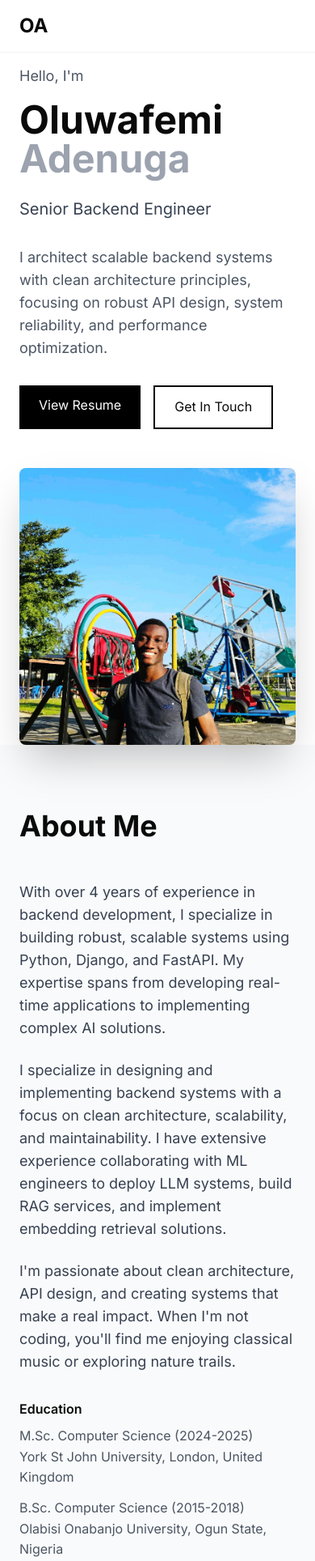
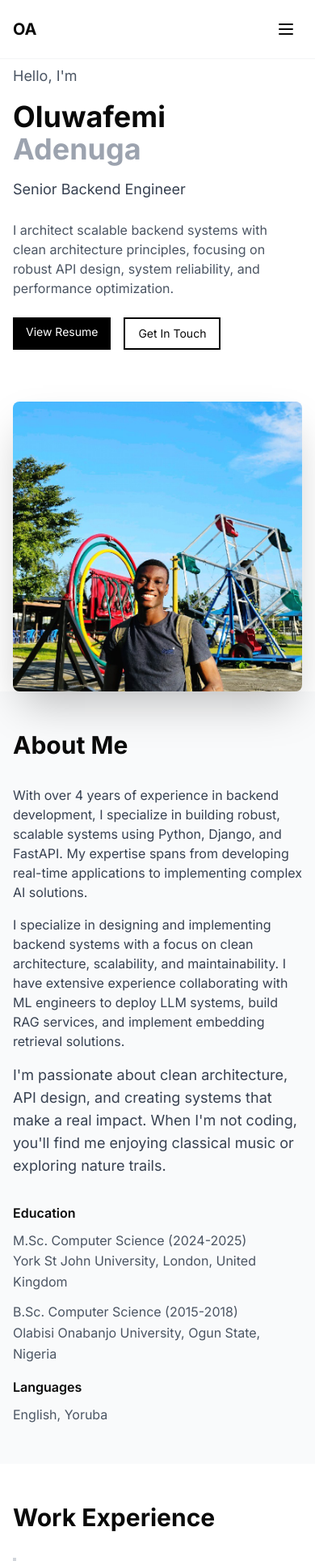
Before and after one commit to phemmylintry/phemmylintry, a Next.js app: page / in a window 390 px wide. Shown: the top 1928 px of the page at 81% size. Built offline with nearby package versions, Linux system fonts and the light colour scheme.

Commit message:
Improve mobile responsiveness across all sections

```diff
--- a/app/page.tsx
+++ b/app/page.tsx
@@ -9,6 +9,7 @@ export default function Home() {
     email: "",
     message: ""
   });
+  const [mobileMenuOpen, setMobileMenuOpen] = useState(false);
 
   const handleSubmit = (e: React.FormEvent) => {
     e.preventDefault();
@@ -22,35 +23,51 @@ export default function Home() {
     <div className="min-h-screen bg-white">
       {/* Header */}
       <header className="fixed w-full top-0 bg-white/95 backdrop-blur-sm z-50 border-b border-gray-100">
-        <div className="max-w-7xl mx-auto px-6 py-4">
+        <div className="max-w-7xl mx-auto px-4 sm:px-6 py-4">
           <nav className="flex justify-between items-center">
-            <a href="#home" className="text-2xl font-bold hover:text-gray-600 transition-colors">OA</a>
-            <div className="hidden md:flex gap-8">
+            <a href="#home" className="text-xl sm:text-2xl font-bold hover:text-gray-600 transition-colors">OA</a>
+            <div className="hidden md:flex gap-4 lg:gap-8">
               <a href="#home" className="hover:text-gray-600 transition-colors">Home</a>
               <a href="#about" className="hover:text-gray-600 transition-colors">About</a>
               <a href="#experience" className="hover:text-gray-600 transition-colors">Experience</a>
               <a href="#skills" className="hover:text-gray-600 transition-colors">Skills</a>
               <a href="#contact" className="hover:text-gray-600 transition-colors">Contact</a>
             </div>
+            {/* Mobile menu button */}
+            <button className="md:hidden p-2" onClick={() => setMobileMenuOpen(!mobileMenuOpen)}>
+              <svg className="w-6 h-6" fill="none" stroke="currentColor" viewBox="0 0 24 24">
+                <path strokeLinecap="round" strokeLinejoin="round" strokeWidth={2} d={mobileMenuOpen ? "M6 18L18 6M6 6l12 12" : "M4 6h16M4 12h16M4 18h16"} />
+              </svg>
+            </button>
           </nav>
+          {/* Mobile menu */}
+          {mobileMenuOpen && (
+            <div className="md:hidden mt-4 pb-4 border-t pt-4">
+              <a href="#home" onClick={() => setMobileMenuOpen(false)} className="block py-2 hover:text-gray-600 transition-colors">Home</a>
+              <a href="#about" onClick={() => setMobileMenuOpen(false)} className="block py-2 hover:text-gray-600 transition-colors">About</a>
+              <a href="#experience" onClick={() => setMobileMenuOpen(false)} className="block py-2 hover:text-gray-600 transition-colors">Experience</a>
+              <a href="#skills" onClick={() => setMobileMenuOpen(false)} className="block py-2 hover:text-gray-600 transition-colors">Skills</a>
+              <a href="#contact" onClick={() => setMobileMenuOpen(false)} className="block py-2 hover:text-gray-600 transition-colors">Contact</a>
+            </div>
+          )}
         </div>
       </header>
 
       {/* Hero Section */}
       <section id="home" className="pt-20 min-h-screen flex items-center">
-        <div className="max-w-7xl mx-auto px-6 w-full">
-          <div className="grid md:grid-cols-2 gap-12 items-center">
+        <div className="max-w-7xl mx-auto px-4 sm:px-6 w-full">
+          <div className="grid md:grid-cols-2 gap-8 md:gap-12 items-center">
             <div>
               <p className="text-gray-600 mb-4 text-lg">Hello, I&apos;m</p>
-              <h1 className="text-5xl md:text-7xl font-bold mb-6">
+              <h1 className="text-4xl sm:text-5xl md:text-7xl font-bold mb-4 sm:mb-6">
                 Oluwafemi
                 <br />
                 <span className="text-gray-400">Adenuga</span>
               </h1>
-              <p className="text-xl md:text-2xl text-gray-700 mb-8">
+              <p className="text-lg sm:text-xl md:text-2xl text-gray-700 mb-6 sm:mb-8">
                 Senior Backend Engineer
               </p>
-              <p className="text-lg text-gray-600 mb-8 max-w-lg">
+              <p className="text-base sm:text-lg text-gray-600 mb-6 sm:mb-8 max-w-lg">
                 I architect scalable backend systems with clean architecture principles,
                 focusing on robust API design, system reliability, and performance optimization.
               </p>
@@ -59,20 +76,20 @@ export default function Home() {
                   href="https://drive.google.com/open?id=1wQLCNf8gg4eVPy60mST0h0y1obYUuzpt&usp=drive_fs"
                   target="_blank"
                   rel="noopener noreferrer"
-                  className="px-6 py-3 bg-black text-white hover:bg-gray-800 transition-colors"
+                  className="px-4 sm:px-6 py-2 sm:py-3 bg-black text-white hover:bg-gray-800 transition-colors text-sm sm:text-base"
                 >
                   View Resume
                 </a>
                 <a
                   href="#contact"
-                  className="px-6 py-3 border-2 border-black hover:bg-black hover:text-white transition-all"
+                  className="px-4 sm:px-6 py-2 sm:py-3 border-2 border-black hover:bg-black hover:text-white transition-all text-sm sm:text-base"
                 >
                   Get In Touch
                 </a>
               </div>
             </div>
-            <div className="relative">
-              <div className="relative w-full aspect-square max-w-md mx-auto">
+            <div className="relative mt-8 md:mt-0">
+              <div className="relative w-full aspect-square max-w-sm md:max-w-md mx-auto">
                 <Image
                   src="/profile.jpeg"
                   alt="Oluwafemi Adenuga"
@@ -88,17 +105,17 @@ export default function Home() {
       </section>
 
       {/* About Section */}
-      <section id="about" className="py-20 bg-gray-50">
-        <div className="max-w-7xl mx-auto px-6">
-          <h2 className="text-4xl font-bold mb-12">About Me</h2>
+      <section id="about" className="py-12 sm:py-20 bg-gray-50">
+        <div className="max-w-7xl mx-auto px-4 sm:px-6">
+          <h2 className="text-3xl sm:text-4xl font-bold mb-8 sm:mb-12">About Me</h2>
           <div className="grid md:grid-cols-3 gap-8">
             <div className="md:col-span-2">
-              <p className="text-lg text-gray-700 mb-6">
+              <p className="text-base sm:text-lg text-gray-700 mb-4 sm:mb-6">
                 With over 4 years of experience in backend development, I specialize in building
                 robust, scalable systems using Python, Django, and FastAPI. My expertise spans
                 from developing real-time applications to implementing complex AI solutions.
               </p>
-              <p className="text-lg text-gray-700 mb-6">
+              <p className="text-base sm:text-lg text-gray-700 mb-4 sm:mb-6">
                 I specialize in designing and implementing backend systems with a focus on
                 clean architecture, scalability, and maintainability. I have extensive experience
                 collaborating with ML engineers to deploy LLM systems, build RAG services,
@@ -128,37 +145,37 @@ export default function Home() {
       </section>
 
       {/* Work Experience Section */}
-      <section id="experience" className="py-20">
-        <div className="max-w-7xl mx-auto px-6">
-          <h2 className="text-4xl font-bold mb-12">Work Experience</h2>
+      <section id="experience" className="py-12 sm:py-20">
+        <div className="max-w-7xl mx-auto px-4 sm:px-6">
+          <h2 className="text-3xl sm:text-4xl font-bold mb-8 sm:mb-12">Work Experience</h2>
           <div className="space-y-6">
-            <div className="border-l-4 border-gray-300 pl-6">
-              <div className="flex justify-between items-start">
+            <div className="border-l-4 border-gray-300 pl-4 sm:pl-6">
+              <div className="flex flex-col sm:flex-row sm:justify-between sm:items-start gap-2">
                 <div>
-                  <h3 className="text-xl font-bold">Software Engineer</h3>
+                  <h3 className="text-lg sm:text-xl font-bold">Software Engineer</h3>
                   <p className="text-gray-600">EDI GmbH • Karlsruhe, Germany</p>
                 </div>
-                <span className="text-gray-500">Feb 2023 - Present</span>
+                <span className="text-sm sm:text-base text-gray-500">Feb 2023 - Present</span>
               </div>
             </div>
 
-            <div className="border-l-4 border-gray-300 pl-6">
-              <div className="flex justify-between items-start">
+            <div className="border-l-4 border-gray-300 pl-4 sm:pl-6">
+              <div className="flex flex-col sm:flex-row sm:justify-between sm:items-start gap-2">
                 <div>
-                  <h3 className="text-xl font-bold">Software Engineer (Freelance)</h3>
+                  <h3 className="text-lg sm:text-xl font-bold">Software Engineer (Freelance)</h3>
                   <p className="text-gray-600">Logic • Athens, Greece</p>
                 </div>
-                <span className="text-gray-500">Jul 2022 - Aug 2024</span>
+                <span className="text-sm sm:text-base text-gray-500">Jul 2022 - Aug 2024</span>
               </div>
             </div>
 
-            <div className="border-l-4 border-gray-300 pl-6">
-              <div className="flex justify-between items-start">
+            <div className="border-l-4 border-gray-300 pl-4 sm:pl-6">
+              <div className="flex flex-col sm:flex-row sm:justify-between sm:items-start gap-2">
                 <div>
-                  <h3 className="text-xl font-bold">Backend Developer</h3>
+                  <h3 className="text-lg sm:text-xl font-bold">Backend Developer</h3>
                   <p className="text-gray-600">GetKeel • Ontario, Canada</p>
                 </div>
-                <span className="text-gray-500">May 2021 - Jul 2022</span>
+                <span className="text-sm sm:text-base text-gray-500">May 2021 - Jul 2022</span>
               </div>
             </div>
           </div>
@@ -166,46 +183,46 @@ export default function Home() {
       </section>
 
       {/* Expertise Section */}
-      <section className="py-20 bg-gray-50">
-        <div className="max-w-7xl mx-auto px-6">
-          <h2 className="text-4xl font-bold mb-12">What I Do</h2>
-          <div className="grid md:grid-cols-2 lg:grid-cols-3 gap-8">
-            <div className="p-6">
+      <section className="py-12 sm:py-20 bg-gray-50">
+        <div className="max-w-7xl mx-auto px-4 sm:px-6">
+          <h2 className="text-3xl sm:text-4xl font-bold mb-8 sm:mb-12">What I Do</h2>
+          <div className="grid sm:grid-cols-2 lg:grid-cols-3 gap-6 sm:gap-8">
+            <div className="p-4 sm:p-6">
               <h3 className="text-xl font-bold mb-3">System Design & Architecture</h3>
               <p className="text-gray-600">
                 Designing scalable backend systems with clean architecture principles,
                 focusing on maintainability, testability, and performance.
               </p>
             </div>
-            <div className="p-6">
+            <div className="p-4 sm:p-6">
               <h3 className="text-xl font-bold mb-3">API Development</h3>
               <p className="text-gray-600">
                 Building robust RESTful APIs and real-time systems using Django, FastAPI,
                 and WebSockets with proper authentication and security measures.
               </p>
             </div>
-            <div className="p-6">
+            <div className="p-4 sm:p-6">
               <h3 className="text-xl font-bold mb-3">Database Optimization</h3>
               <p className="text-gray-600">
                 Optimizing database performance with PostgreSQL, implementing efficient
                 caching strategies with Redis, and working with vector databases.
               </p>
             </div>
-            <div className="p-6">
+            <div className="p-4 sm:p-6">
               <h3 className="text-xl font-bold mb-3">ML Systems Integration</h3>
               <p className="text-gray-600">
                 Collaborating with ML engineers to deploy LLM models, build RAG services,
                 implement semantic search, and develop document embedding and retrieval systems.
               </p>
             </div>
-            <div className="p-6">
+            <div className="p-4 sm:p-6">
               <h3 className="text-xl font-bold mb-3">DevOps & CI/CD</h3>
               <p className="text-gray-600">
                 Implementing containerized deployments with Docker and Kubernetes,
                 setting up CI/CD pipelines, and managing cloud infrastructure.
               </p>
             </div>
-            <div className="p-6">
+            <div className="p-4 sm:p-6">
               <h3 className="text-xl font-bold mb-3">Real-time Systems</h3>
               <p className="text-gray-600">
                 Building event-driven architectures with Celery and Redis, implementing
@@ -217,10 +234,10 @@ export default function Home() {
       </section>
 
       {/* Skills Section */}
-      <section id="skills" className="py-20 bg-gray-50">
-        <div className="max-w-7xl mx-auto px-6">
-          <h2 className="text-4xl font-bold mb-12">Technical Skills</h2>
-          <div className="grid md:grid-cols-4 gap-8">
+      <section id="skills" className="py-12 sm:py-20 bg-gray-50">
+        <div className="max-w-7xl mx-auto px-4 sm:px-6">
+          <h2 className="text-3xl sm:text-4xl font-bold mb-8 sm:mb-12">Technical Skills</h2>
+          <div className="grid grid-cols-2 md:grid-cols-4 gap-6 sm:gap-8">
             <div>
               <h3 className="font-bold mb-4 text-lg">Backend</h3>
               <ul className="space-y-2 text-gray-700">
@@ -267,11 +284,11 @@ export default function Home() {
       </section>
 
       {/* GitHub Activity Section */}
-      <section className="py-20">
-        <div className="max-w-7xl mx-auto px-6">
-          <h2 className="text-4xl font-bold mb-12">GitHub Activity</h2>
-          <div className="grid md:grid-cols-2 gap-8">
-            <div className="bg-gray-50 p-8 rounded-lg">
+      <section className="py-12 sm:py-20">
+        <div className="max-w-7xl mx-auto px-4 sm:px-6">
+          <h2 className="text-3xl sm:text-4xl font-bold mb-8 sm:mb-12">GitHub Activity</h2>
+          <div className="grid sm:grid-cols-1 md:grid-cols-2 gap-6 sm:gap-8">
+            <div className="bg-gray-50 p-6 sm:p-8 rounded-lg">
               <h3 className="text-xl font-bold mb-4">Contribution Overview</h3>
               <div className="space-y-4">
                 <div className="flex justify-between items-center">
@@ -296,7 +313,7 @@ export default function Home() {
                 View GitHub Profile →
               </a>
             </div>
-            <div className="bg-gray-50 p-8 rounded-lg">
+            <div className="bg-gray-50 p-6 sm:p-8 rounded-lg">
               <h3 className="text-xl font-bold mb-4">Recent Activity</h3>
               <div className="space-y-3">
                 <div className="pb-3 border-b border-gray-200">
@@ -318,10 +335,10 @@ export default function Home() {
       </section>
 
       {/* Contact Section */}
-      <section id="contact" className="py-20 bg-gray-50">
-        <div className="max-w-7xl mx-auto px-6">
-          <h2 className="text-4xl font-bold mb-12">Get In Touch</h2>
-          <div className="grid md:grid-cols-2 gap-12">
+      <section id="contact" className="py-12 sm:py-20 bg-gray-50">
+        <div className="max-w-7xl mx-auto px-4 sm:px-6">
+          <h2 className="text-3xl sm:text-4xl font-bold mb-8 sm:mb-12">Get In Touch</h2>
+          <div className="grid md:grid-cols-2 gap-8 md:gap-12">
             <div>
               <p className="text-lg text-gray-700 mb-8">
                 I&apos;m always interested in hearing about new projects and opportunities.
@@ -417,8 +434,8 @@ export default function Home() {
       </section>
 
       {/* Footer */}
-      <footer className="py-8 border-t border-gray-200">
-        <div className="max-w-7xl mx-auto px-6 text-center">
+      <footer className="py-6 sm:py-8 border-t border-gray-200">
+        <div className="max-w-7xl mx-auto px-4 sm:px-6 text-center">
           <p className="text-gray-600">
             © {new Date().getFullYear()} Oluwafemi Adenuga. All rights reserved.
           </p>
```
